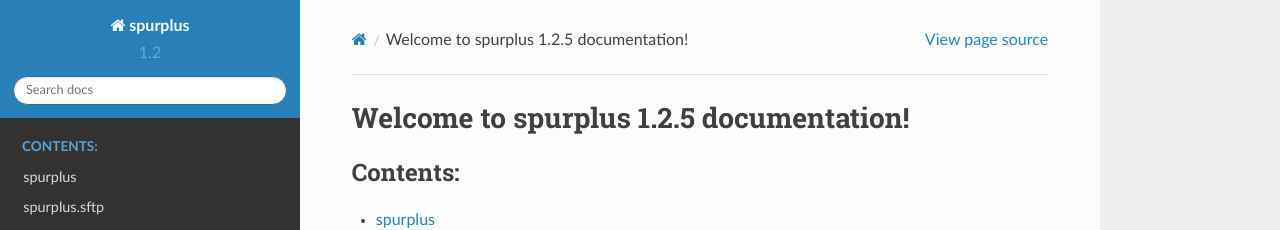
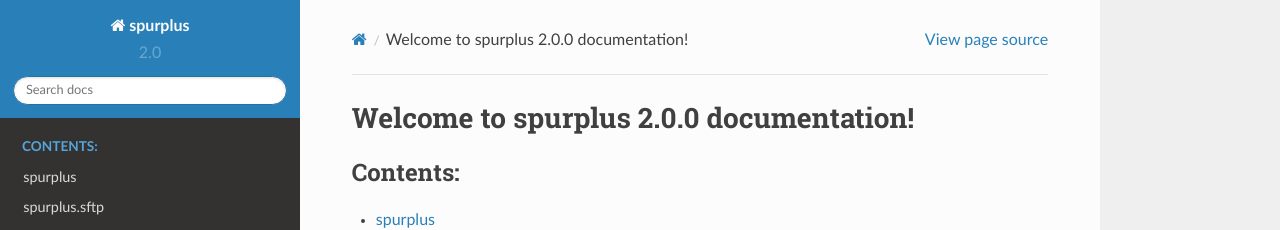
Before and after one commit to Parquery/spurplus, a Sphinx documentation site: the page built from docs/index.rst, in a window 1280 px wide. Shown: the top 230 px of the page. Built offline with Sphinx 7.4.7 and the Read the Docs theme 2.0.0, drawn with Linux system fonts in a browser that asks for light colours.

Commit message:
bumped a major version (#34)

```diff
--- a/docs/conf.py
+++ b/docs/conf.py
@@ -25,9 +25,9 @@ author = 'Marko Ristin'
 
 
 # The short X.Y version
-version = '1.2'
+version = '2.0'
 # The full version, including alpha/beta/rc tags
-release = '1.2.5'
+release = '2.0.0'
 
 
 # -- General configuration ---------------------------------------------------
--- a/setup.py
+++ b/setup.py
@@ -17,7 +17,7 @@ with open(os.path.join(here, 'README.rst'), encoding='utf-8') as fid:
 
 setup(
     name='spurplus',
-    version='1.2.5',
+    version='2.0.0',
     description='Manage remote machines and file operations over SSH.',
     long_description=long_description,
     url='http://github.com/Parquery/spurplus',
```
Also changed, not shown: CHANGELOG.rst (+7 -0 lines).
